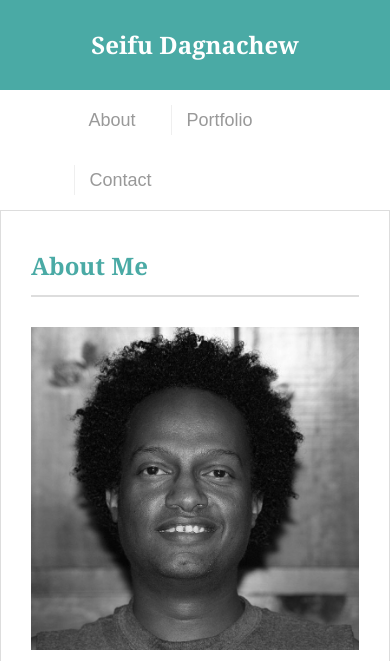
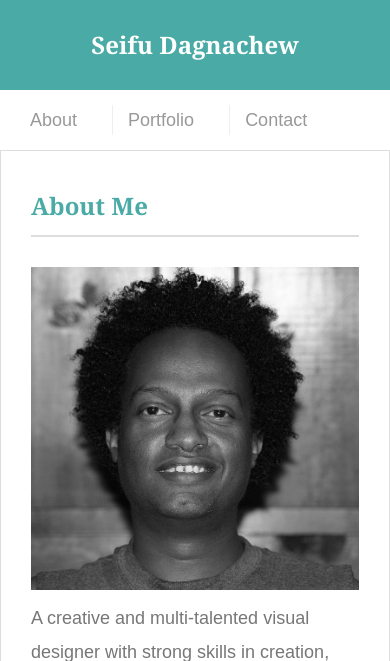
Before and after one commit to dagnachew/responsive-portfolio, a PHP site: page / in a window 390 px wide. Shown: the top 661 px of the page. Run offline with PHP 8.4, Linux system fonts and the light colour scheme; some libraries are stand-ins or nearby versions.

Commit message:
Add files via upload

```diff
--- a/assets/css/style.css
+++ b/assets/css/style.css
@@ -244,10 +244,8 @@ input[type=submit]:hover {
   nav {
     float: none;
     margin-top: 0;
-    width: 70%;
+    width: 100%;
     margin: 0 auto;
-    padding-right: 0;
-    padding-left: 0;
   }
 
   nav a {
```
